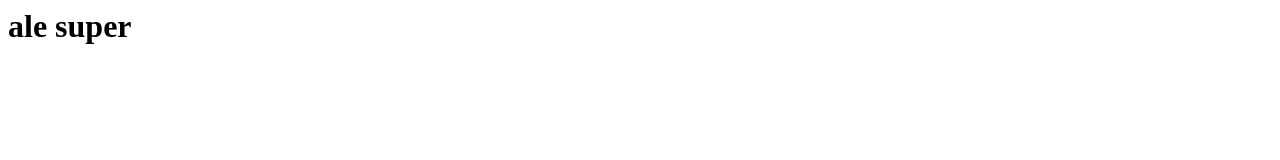
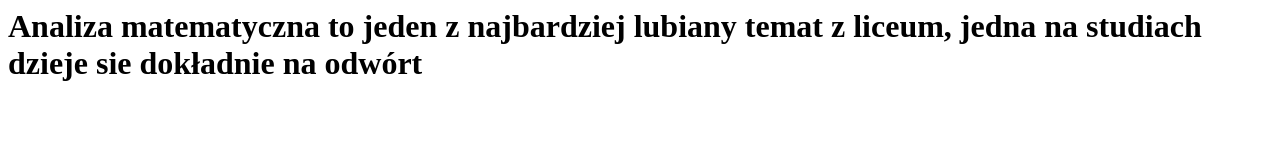
Before and after one commit to Lucbat03/Lucbat03.github.io, a plain HTML site: page index.html in a window 1280 px wide. Drawn offline with Linux system fonts and the light colour scheme.

Commit message:
Update index.html

```diff
--- a/index.html
+++ b/index.html
@@ -4,6 +4,7 @@
   </head>
   <body>
 
-      <h1>ale super</h1>
+      <h1>Analiza matematyczna to jeden z najbardziej lubiany temat z liceum, jedna na studiach dzieje sie dokładnie na odwórt</h1>
+      <img scr="http://matematykainnegowymiaru.pl/open/lekcje.php?mode=pokaz&id=96" widtg="200"/>
   <body>
 </html>
```
